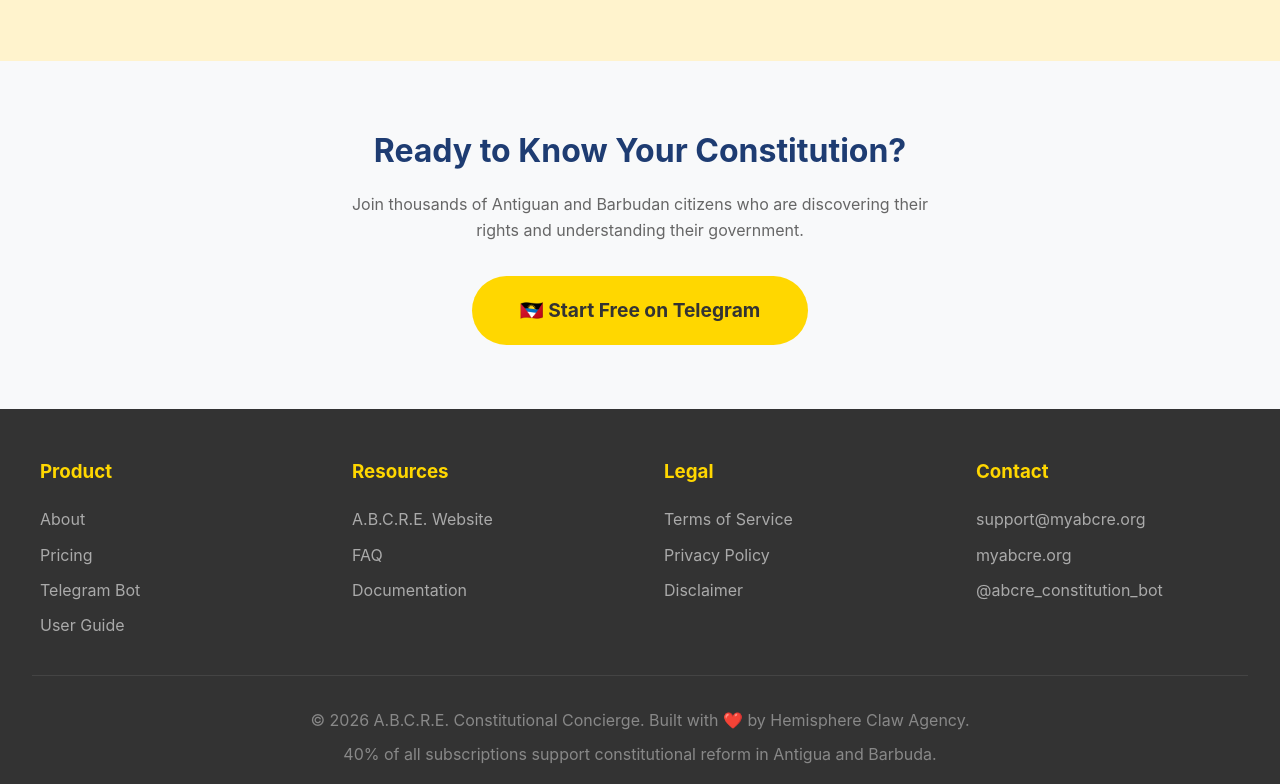
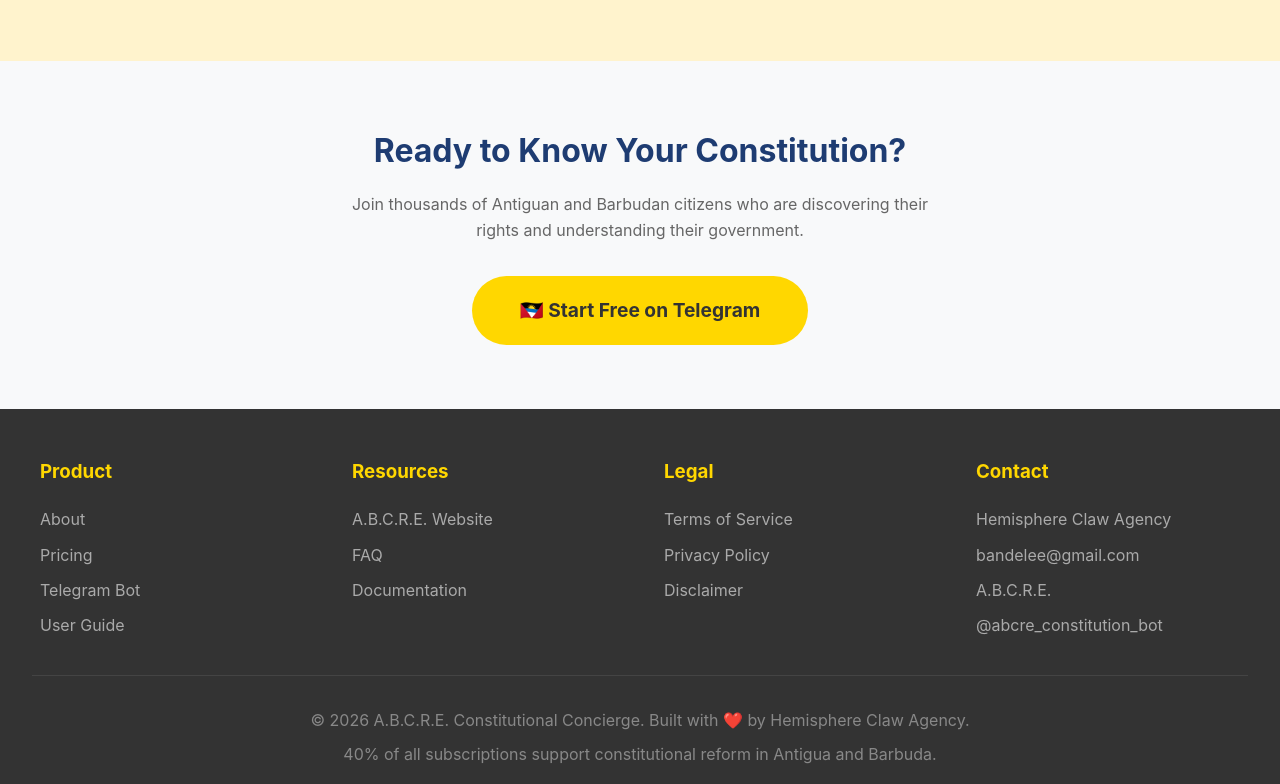
Before and after one commit to Asita-Wadadli/abcre-concierge-landing, a plain HTML site: page index.html in a window 1280 px wide. Shown: the part 3696-4480 px from the top of the page. Drawn offline with Linux system fonts and the light colour scheme.

Commit message:
Update contact emails

```diff
--- a/index.html
+++ b/index.html
@@ -582,8 +582,9 @@
             </div>
             <div class="footer-section">
                 <h3>Contact</h3>
-                <a href="mailto:support@myabcre.org">support@myabcre.org</a>
-                <a href="https://myabcre.org">myabcre.org</a>
+                <a href="mailto:kofiadmn@agentmail.to">Hemisphere Claw Agency</a>
+                <a href="mailto:bandelee@gmail.com">bandelee@gmail.com</a>
+                <a href="mailto:abcre@myabcre.org">A.B.C.R.E.</a>
                 <a href="https://t.me/abcre_constitution_bot">@abcre_constitution_bot</a>
             </div>
         </div>
```
